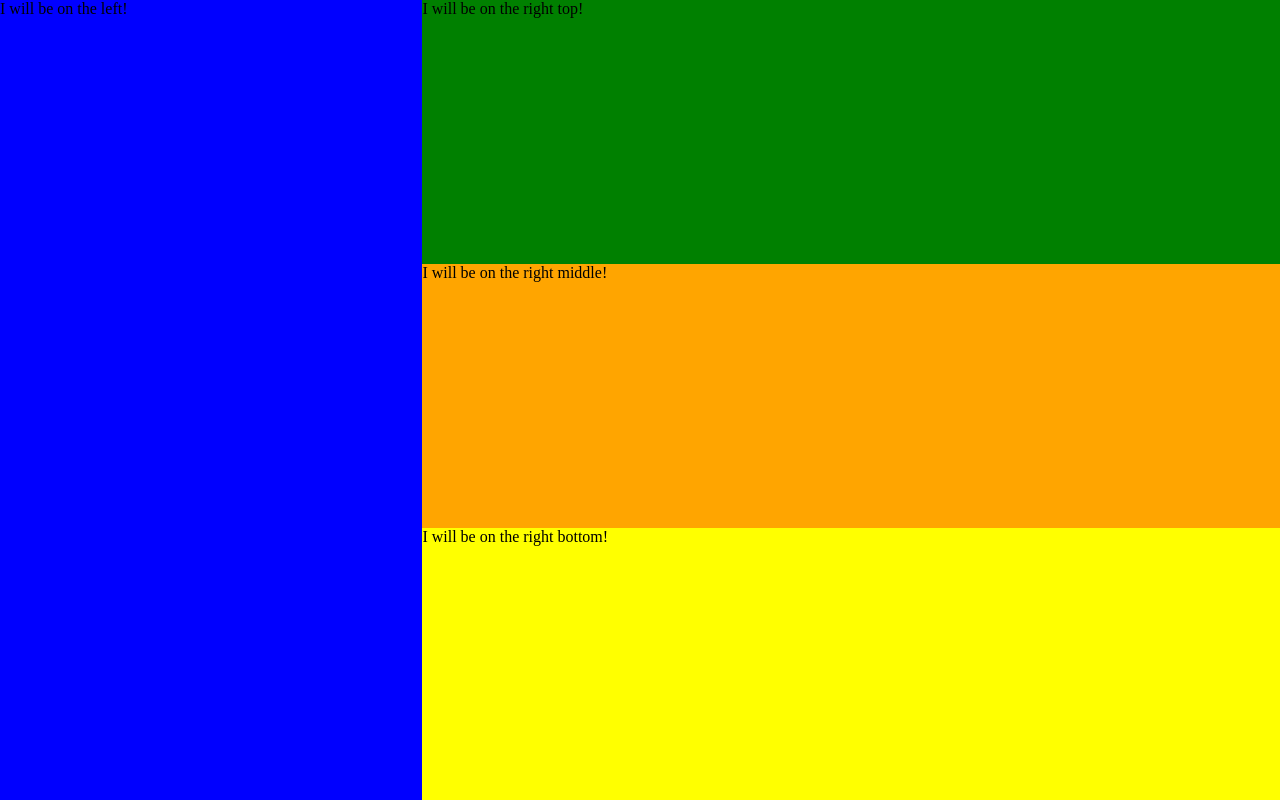
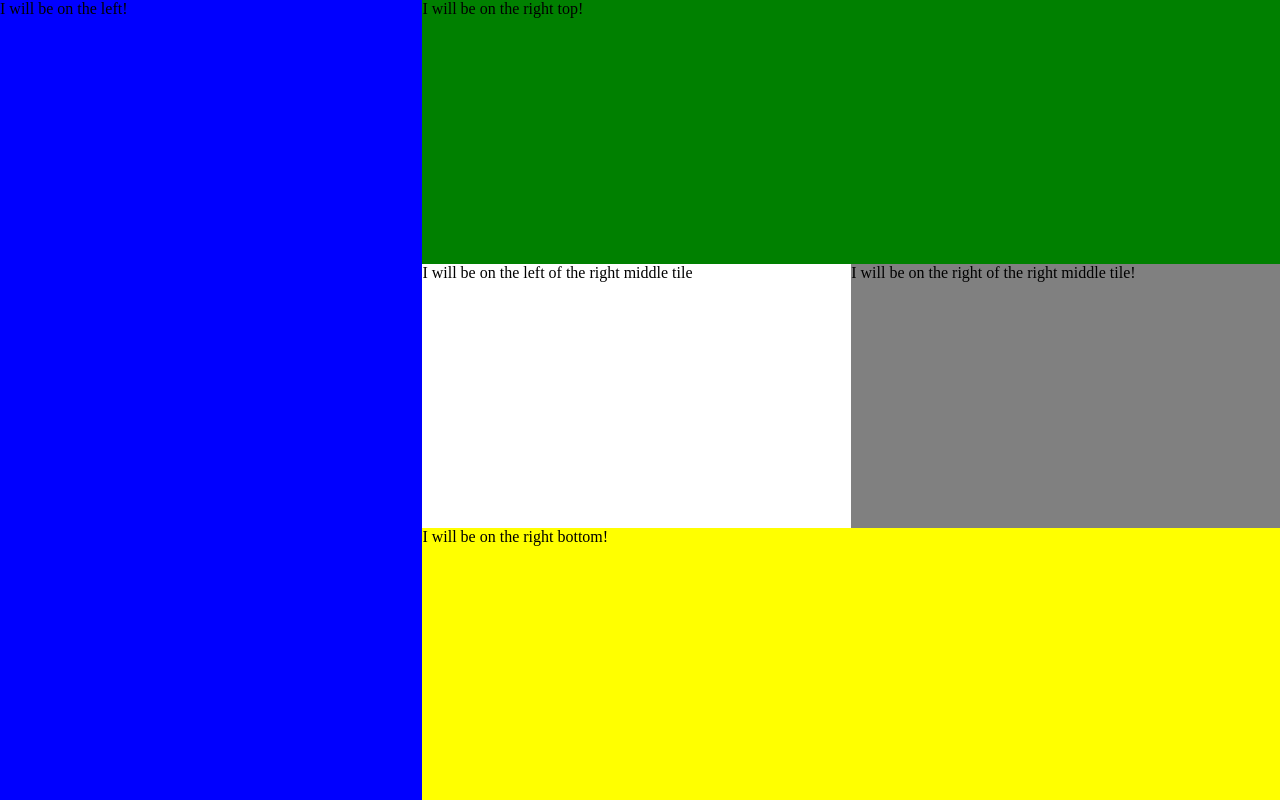
Before and after one commit to baldockk/Sign-Up-Form, a plain HTML site: page index.html in a window 1280 px wide. Drawn offline with Linux system fonts and the light colour scheme.

Commit message:
Added some more basic formatting to make the screen layout look the same as the basis.

```diff
--- a/index.html
+++ b/index.html
@@ -20,7 +20,13 @@
             </div>
 
             <div class="r_midform">
-                <p>I will be on the right middle!</p>
+                <div class="r_midform_l">
+                    <p>I will be on the left of the right middle tile</p>
+                </div>
+
+                <div class="r_midform_r">
+                    <p>I will be on the right of the right middle tile!</p>
+                </div>
             </div>
 
             <div class="r_bot">
--- a/style.css
+++ b/style.css
@@ -23,6 +23,8 @@
 .r_midform {
     background-color: orange;
     height: 33vh;
+    display: flex;
+    flex-direction: row;
 }
 
 .r_bot {
@@ -33,3 +35,13 @@
 * {
     margin: 0 auto;
 }
+
+.r_midform_l {
+    background-color: white;
+    width: 50vw;
+}
+
+.r_midform_r {
+    background-color: grey;
+    width: 50vw;
+}
```
